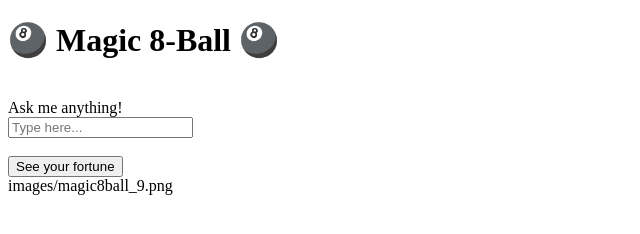
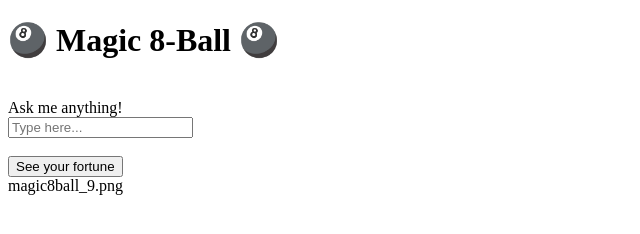
Before and after one commit to StephanyCamacho/magic8ball, a plain HTML site: page index.html in a window 1280 px wide. Both pictures are taken after a click on the button "See your fortune". Shown: the full height of the page, 0-640 px from the left. Drawn offline with Linux system fonts and the light colour scheme.

Commit message:
functionality in progress

```diff
--- a/index.html
+++ b/index.html
@@ -16,11 +16,11 @@
         <input type="text" id="questionBox" placeholder="Type here..." value=''>
         <br>
         <br>
-        <button type="button" onclick='answers()'>See your fortune</button>
+        <button class="button" type="button" onclick='answers()'>See your fortune</button>
       </div>
 
       <div id="answersDiv">
-          <img id="8ballImages" src="images/magic8ball_start.png"/>
+          <img id="8ballImages" src="Images/magic8ball_start.png"/>
       </div>
 </body>
 <script src="script.js" type="text/javascript" ></script>
--- a/script.js
+++ b/script.js
@@ -1,16 +1,21 @@
+
 let answers = () => {
-    responses = [
-        'images/magic8ball_1.png',
-        'images/magic8ball_2.png',
-        'images/magic8ball_3.png',
-        'images/magic8ball_4.png',
-        'images/magic8ball_5.png',
-        'images/magic8ball_6.png',
-        'images/magic8ball_7.png',
-        'images/magic8ball_8.png',
-        'images/magic8ball_9.png',
+
+    imageResponses = [
+        'magic8ball_1.png',
+        'magic8ball_2.png',
+        'magic8ball_3.png',
+        'magic8ball_4.png',
+        'magic8ball_5.png',
+        'magic8ball_6.png',
+        'magic8ball_7.png',
+        'magic8ball_8.png',
+        'magic8ball_9.png',
       ];
 
-      response = responses[Math.floor(Math.random() * responses.length)];
+
+      response = imageResponses[Math.floor(Math.random() * imageResponses.length)];
       document.getElementById('answersDiv').innerHTML = response;
+
+
 }
--- a/style.css
+++ b/style.css
@@ -0,0 +1,4 @@
+.button {
+    background-color:#0a0a23;
+    color: #fff;
+}
```
